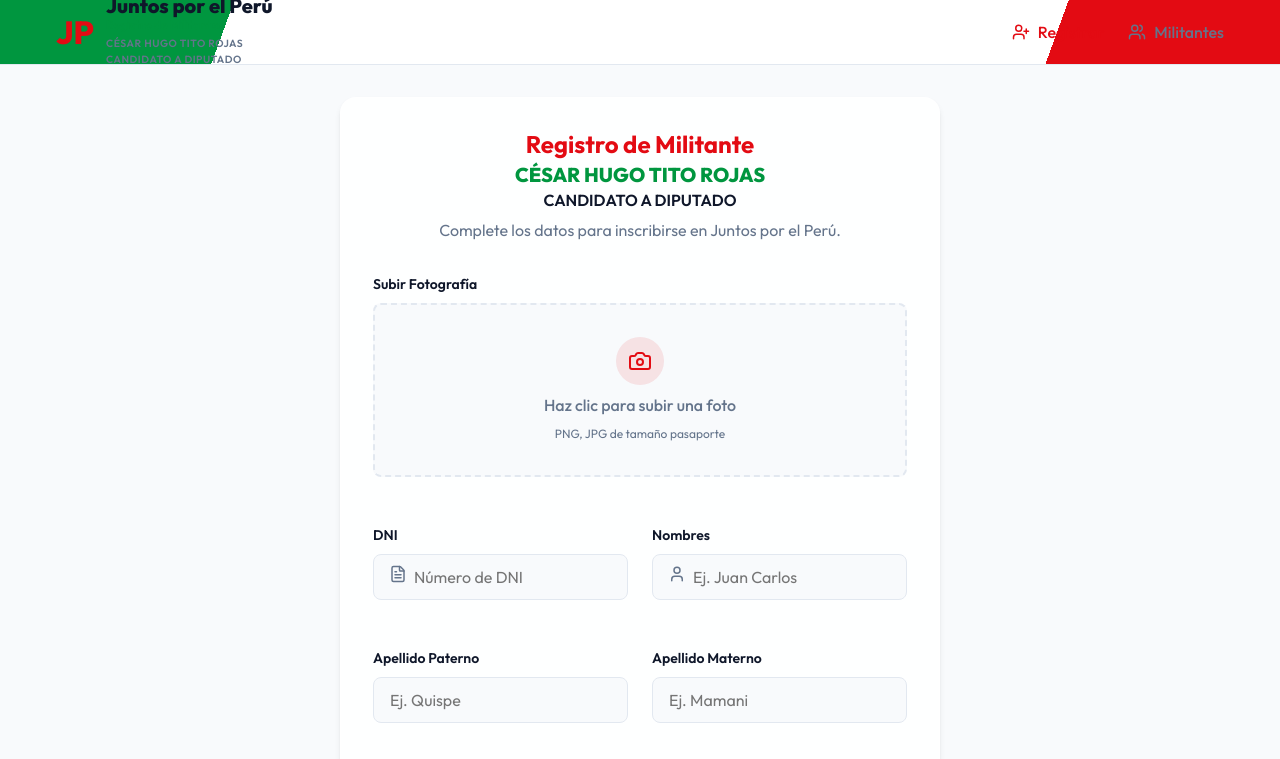
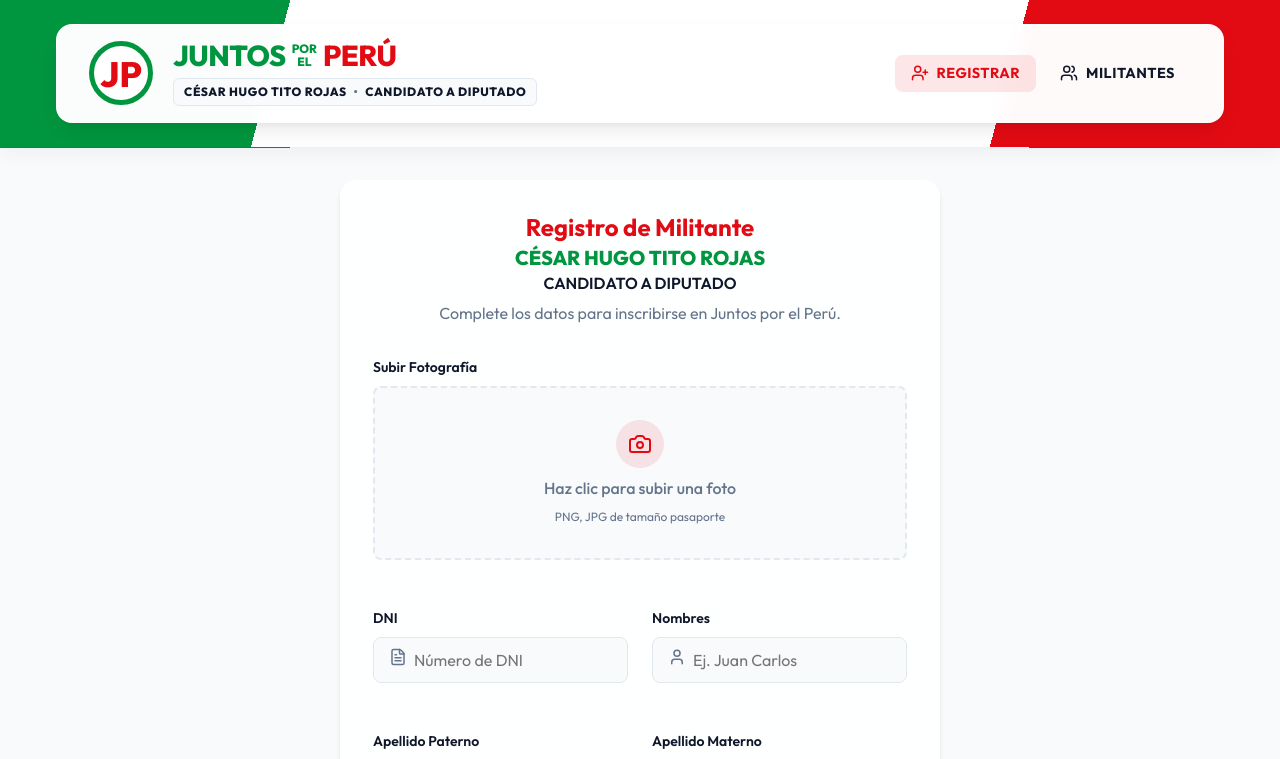
Before and after one commit to alvarocahuana/registro-militantes-jpp, a React (Vite) app: page / in a window 1280 px wide. Shown: the top 759 px of the page. Built offline with nearby package versions, Linux system fonts and the light colour scheme.

Commit message:
Premium header redesign with glassmorphism pill and logo typography matching reference

```diff
--- a/src/App.tsx
+++ b/src/App.tsx
@@ -32,24 +32,52 @@ function App() {
   return (
     <BrowserRouter>
       <div className="app-wrapper">
-        <header className="header" style={{ position: 'relative', overflow: 'hidden', backgroundColor: 'white', borderBottom: '1px solid var(--border-color)' }}>
-          <div style={{
-            position: 'absolute',
-            top: 0, left: 0, right: 0, bottom: 0,
-            background: 'linear-gradient(110deg, var(--jpp-green) 0%, var(--jpp-green) 18%, transparent 18%, transparent 82%, var(--jpp-red) 82%, var(--jpp-red) 100%)',
-            zIndex: 0
-          }}></div>
-          <div className="container header-container" style={{ position: 'relative', zIndex: 1 }}>
-            <Link to="/" className="brand">
-              <span className="brand-icon" style={{ fontSize: '2rem' }}>JP</span>
-              <div>
-                <div style={{ lineHeight: 1 }}>Juntos por el Perú</div>
-                <div style={{ fontSize: '0.75rem', color: 'var(--jpp-green)', fontWeight: 600 }}>Registro de Militantes</div>
-                <div style={{ fontSize: '0.65rem', color: 'var(--text-muted)', fontWeight: 600, marginTop: '2px', letterSpacing: '0.05em' }}>CÉSAR HUGO TITO ROJAS<br />CANDIDATO A DIPUTADO</div>
-              </div>
-            </Link>
+        <header style={{
+          position: 'relative',
+          background: 'linear-gradient(105deg, var(--jpp-green) 0%, var(--jpp-green) 22%, #ffffff 22%, #ffffff 78%, var(--jpp-red) 78%, var(--jpp-red) 100%)',
+          padding: '1.5rem 0',
+          boxShadow: '0 4px 20px rgba(0,0,0,0.05)',
+          borderBottom: '1px solid rgba(0,0,0,0.05)'
+        }}>
+          <div className="container" style={{ position: 'relative', zIndex: 1 }}>
+            <div style={{
+              display: 'flex',
+              justifyContent: 'space-between',
+              alignItems: 'center',
+              flexWrap: 'wrap',
+              gap: '1rem',
+              background: 'rgba(255, 255, 255, 0.98)',
+              backdropFilter: 'blur(10px)',
+              padding: '1rem 2rem',
+              borderRadius: '16px',
+              boxShadow: '0 10px 25px -5px rgba(0, 0, 0, 0.1), 0 8px 10px -6px rgba(0, 0, 0, 0.05)',
+              border: '1px solid rgba(255,255,255,0.8)'
+            }}>
+              <Link to="/" className="brand" style={{ gap: '1.25rem' }}>
+                <div style={{
+                  width: '64px', height: '64px',
+                  borderRadius: '50%',
+                  border: '5px solid var(--jpp-green)',
+                  display: 'flex', alignItems: 'center', justifyContent: 'center',
+                  color: 'var(--jpp-red)', fontSize: '2.2rem', fontWeight: 900,
+                  lineHeight: 1, paddingTop: '2px', backgroundColor: 'white'
+                }}>
+                  JP
+                </div>
+                <div style={{ display: 'flex', flexDirection: 'column', justifyContent: 'center' }}>
+                  <div style={{ lineHeight: 1, display: 'flex', alignItems: 'center', gap: '6px', flexWrap: 'wrap' }}>
+                    <span style={{ fontSize: '1.8rem', color: 'var(--jpp-green)', fontWeight: 900, letterSpacing: '-0.5px' }}>JUNTOS</span>
+                    <span style={{ fontSize: '0.75rem', color: 'var(--jpp-green)', fontWeight: 800, lineHeight: 1.1, textAlign: 'center' }}>POR<br />EL</span>
+                    <span style={{ fontSize: '1.8rem', color: 'var(--jpp-red)', fontWeight: 900, letterSpacing: '-0.5px' }}>PERÚ</span>
+                  </div>
+                  <div style={{ fontSize: '0.75rem', color: 'var(--text-main)', fontWeight: 800, marginTop: '8px', letterSpacing: '0.05em', backgroundColor: '#f8fafc', padding: '4px 10px', borderRadius: '6px', display: 'inline-block', width: 'fit-content', border: '1px solid #e2e8f0' }}>
+                    CÉSAR HUGO TITO ROJAS <span style={{ color: 'var(--text-muted)', margin: '0 4px' }}>•</span> CANDIDATO A DIPUTADO
+                  </div>
+                </div>
+              </Link>
 
-            <Navigation />
+              <Navigation />
+            </div>
           </div>
         </header>
 
--- a/src/index.css
+++ b/src/index.css
@@ -245,23 +245,29 @@ h6 {
 
 .nav-links {
   display: flex;
-  gap: 1.5rem;
+  gap: 0.5rem;
   align-items: center;
 }
 
 .nav-link {
-  color: var(--text-muted);
+  color: var(--text-main);
   text-decoration: none;
-  font-weight: 500;
-  transition: color var(--transition-fast);
+  font-weight: 700;
+  text-transform: uppercase;
+  font-size: 0.9rem;
+  letter-spacing: 0.5px;
+  transition: all var(--transition-fast);
   display: flex;
   align-items: center;
   gap: 0.5rem;
+  padding: 0.5rem 1rem;
+  border-radius: var(--radius-md);
 }
 
 .nav-link:hover,
 .nav-link.active {
   color: var(--jpp-red);
+  background-color: var(--jpp-red-light);
 }
 
 /* Footer */
```
